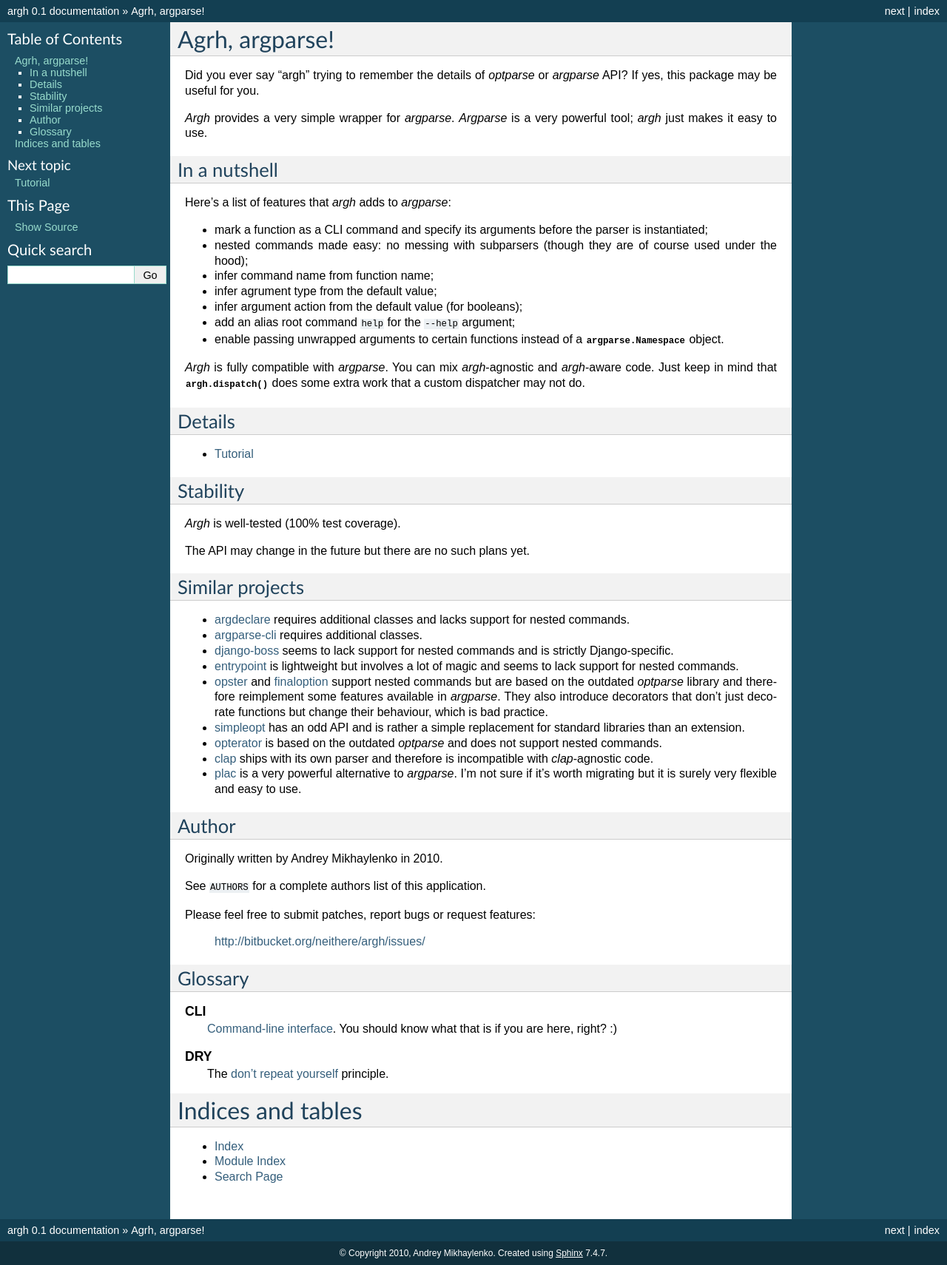
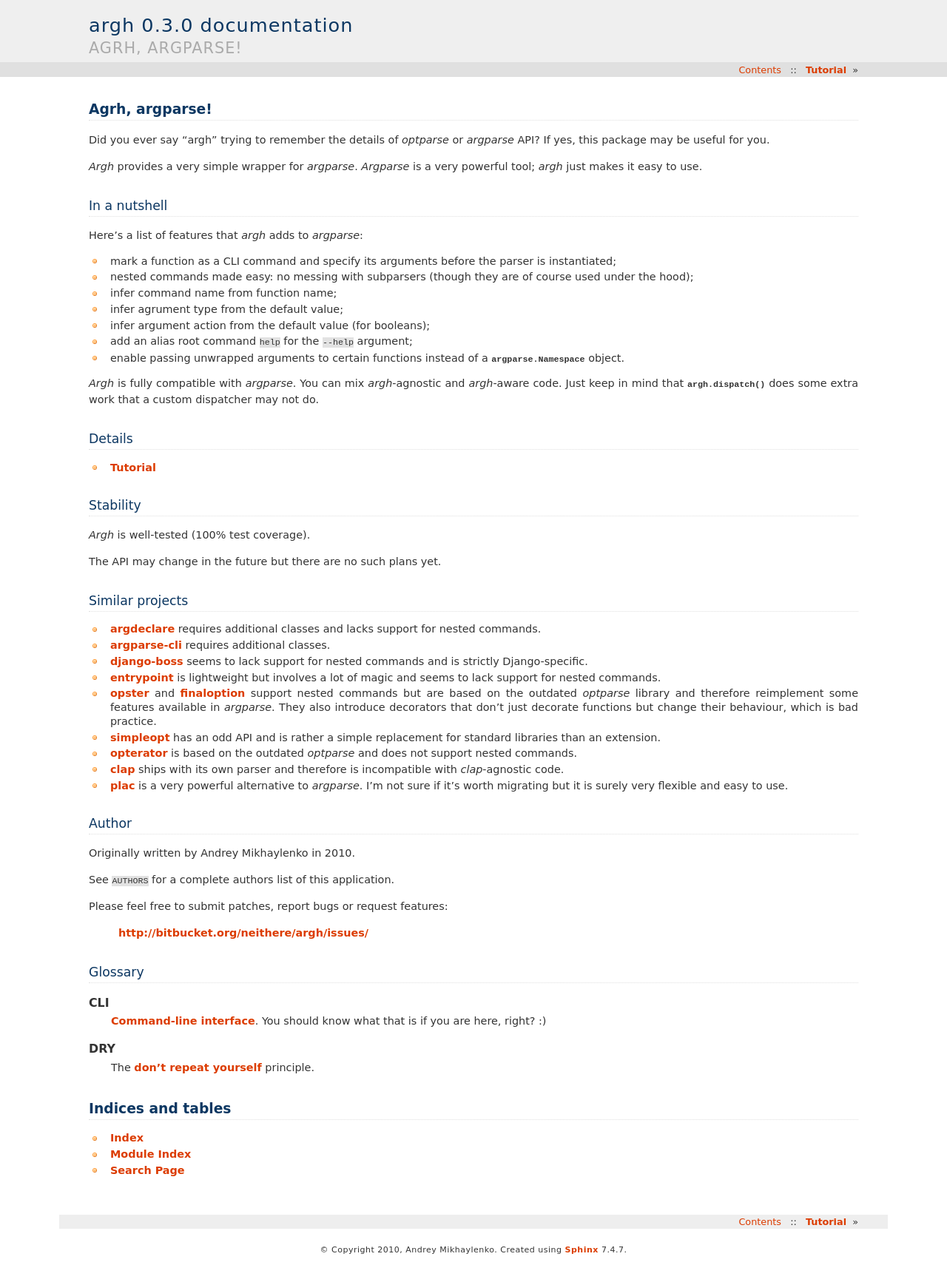
Before and after one commit to neithere/argh, a Sphinx documentation site: the page built from docs/index.rst, in a window 1280 px wide. Shown: the whole page at 74% size. Built offline with Sphinx 7.4.7, drawn with Linux system fonts in a browser that asks for light colours.

Commit message:
Added _version module. The problem is that both Sphinx and setup.py must know the version so we should store it in a third place; the most natural place would be argh.__version__ but if setup.py imports it, the coverage gets screwed up. So we put the version to an external module. Unfortunately this means that the (installed) package itself will not know it version.

```diff
--- /dev/null
+++ b/_version.py
@@ -0,0 +1 @@
+version = '0.3.0'
--- a/docs/conf.py
+++ b/docs/conf.py
@@ -16,7 +16,8 @@
 # If extensions (or modules to document with autodoc) are in another directory,
 # add these directories to sys.path here. If the directory is relative to the
 # documentation root, use os.path.abspath to make it absolute, like shown here.
-#sys.path.append(os.path.abspath('.'))
+sys.path.append(os.path.abspath('..'))
+from _version import version as full_version
 
 # -- General configuration -----------------------------------------------------
 
@@ -48,9 +49,9 @@
 # built documents.
 #
 # The short X.Y version.
-version = '0.1'
+version = full_version.rpartition('.')[0]
 # The full version, including alpha/beta/rc tags.
-release = '0.1'
+release = full_version
 
 # The language for content autogenerated by Sphinx. Refer to documentation
 # for a list of supported languages.
@@ -91,7 +92,7 @@
 
 # The theme to use for HTML and HTML Help pages.  Major themes that come with
 # Sphinx are currently 'default' and 'sphinxdoc'.
-html_theme = 'default'
+html_theme = 'haiku'
 
 # Theme options are theme-specific and customize the look and feel of a theme
 # further.  For a list of options available for each theme, see the
--- a/setup.py
+++ b/setup.py
@@ -22,10 +22,9 @@
 
 import os
 from setuptools import setup
-#import argh
+from _version import version
 
 
-version = '0.2.0'
 readme = open(os.path.join(os.path.dirname(__file__), 'README')).read()
 
 setup(
```
